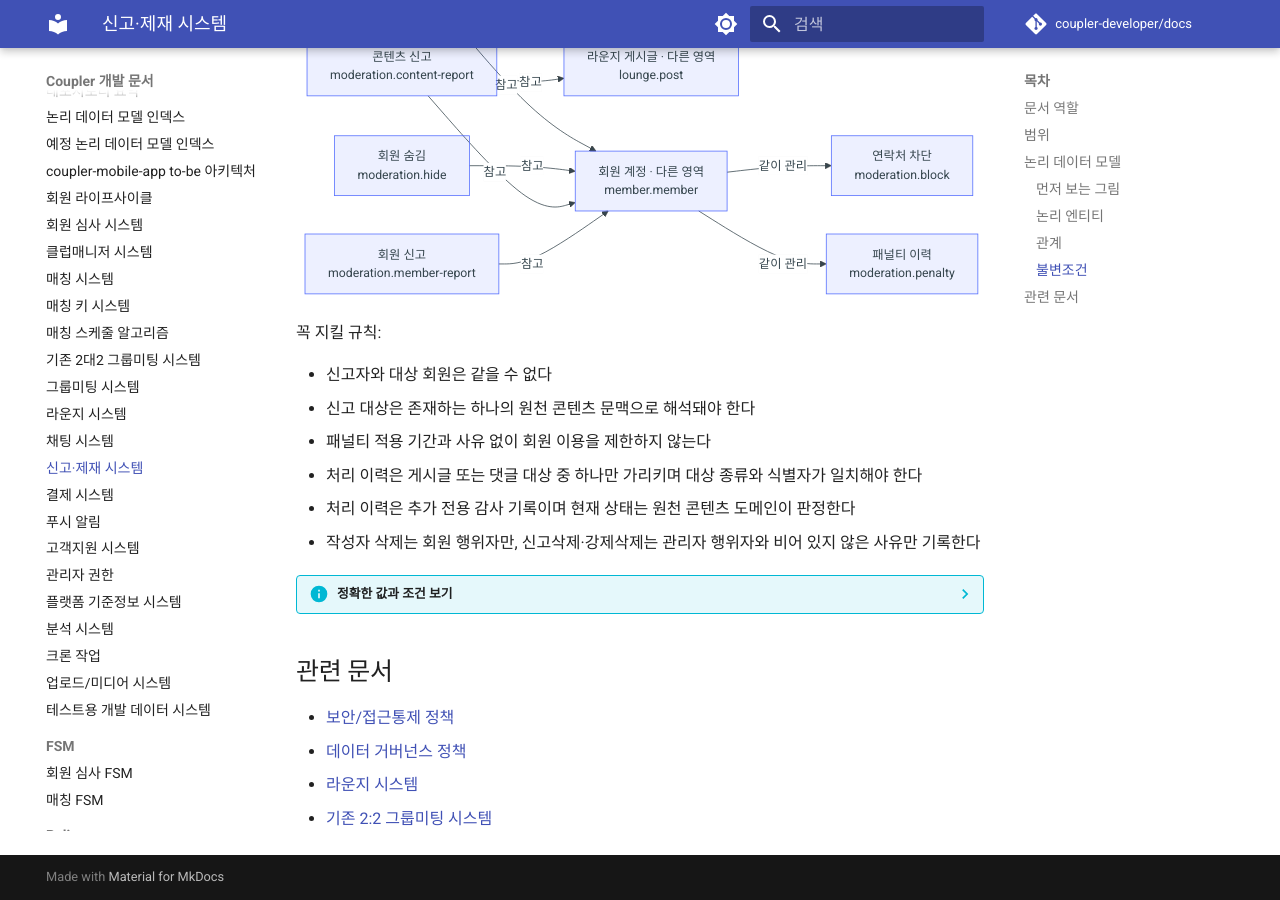
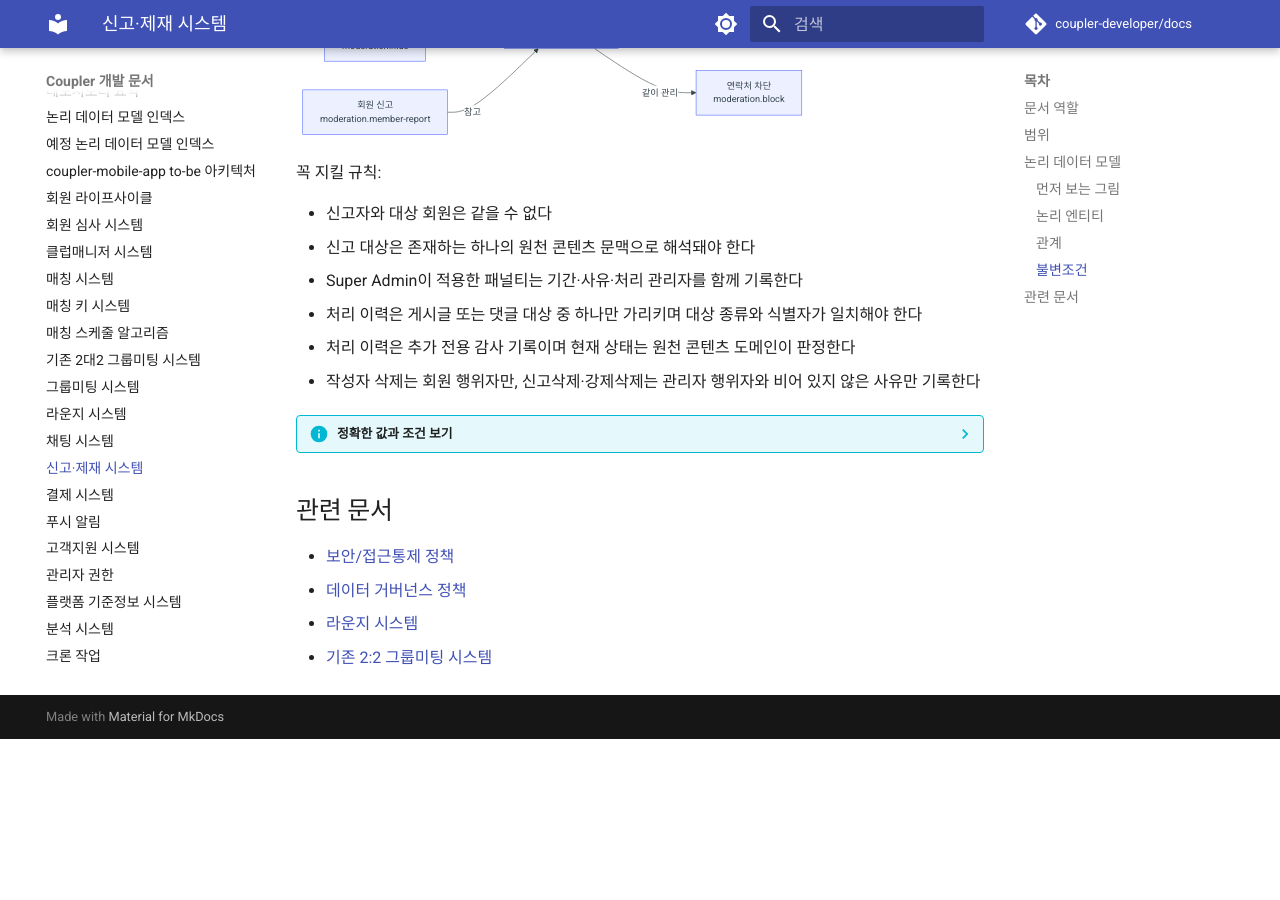
Before and after one commit to coupler-developer/docs, an MkDocs documentation site: the page built from content/architecture/moderation-system.md, in a window 1280 px wide and 900 px high, scrolled down 1202 px. Built offline with MkDocs 1.6.1 and Material for MkDocs 9.7.7, drawn with Linux system fonts in a browser that asks for light colours; comment, search, counter and statistics services are not loaded; after the commit the page ends 1941 px from its top, so only the background shows below that.

```diff
--- a/content/architecture/moderation-system.md
+++ b/content/architecture/moderation-system.md
@@ -47,6 +47,7 @@ flowchart LR
     entity_member_dot_member -->|"같이 관리"| entity_moderation_dot_block
     entity_moderation_dot_hide -->|"참고"| entity_member_dot_member
     entity_member_dot_member -->|"같이 관리"| entity_moderation_dot_penalty
+    entity_moderation_dot_penalty -->|"참고"| entity_admin_dash_access_dot_operator
     entity_moderation_dot_content_dash_action_dash_history -->|"참고"| entity_member_dot_member
     entity_moderation_dot_content_dash_action_dash_history -->|"참고"| entity_admin_dash_access_dot_operator
     entity_moderation_dot_content_dash_action_dash_history -->|"참고"| entity_lounge_dot_post
@@ -57,7 +58,7 @@ flowchart LR
 
 - 신고자와 대상 회원은 같을 수 없다
 - 신고 대상은 존재하는 하나의 원천 콘텐츠 문맥으로 해석돼야 한다
-- 패널티 적용 기간과 사유 없이 회원 이용을 제한하지 않는다
+- Super Admin이 적용한 패널티는 기간·사유·처리 관리자를 함께 기록한다
 - 처리 이력은 게시글 또는 댓글 대상 중 하나만 가리키며 대상 종류와 식별자가 일치해야 한다
 - 처리 이력은 추가 전용 감사 기록이며 현재 상태는 원천 콘텐츠 도메인이 판정한다
 - 작성자 삭제는 회원 행위자만, 신고삭제·강제삭제는 관리자 행위자와 비어 있지 않은 사유만 기록한다
@@ -74,7 +75,7 @@ flowchart LR
     | `moderation.content-report` | 콘텐츠 신고 | root | association | state | 신고자와 게시글·댓글·미팅 콘텐츠의 처리 상태 | 민감 | 원천 콘텐츠 삭제 후에도 처리 이력 보존 가능 |
     | `moderation.block` | 연락처 차단 | child | entity | state | 회원이 회피하려는 연락처 식별자 | 민감 | 회원 요청 또는 개인정보 정리 시 삭제 |
     | `moderation.hide` | 회원 숨김 | root | association | state | 회원별 작성자 노출 제외와 적용 문맥 | 내부 | 사용자가 해제하거나 원천 문맥 종료 시 정리 |
-    | `moderation.penalty` | 패널티 이력 | child | entity | ledger | 이용 제한 종류·기간·사유 | 민감 | 적용·해제 이력을 append-only로 보존 |
+    | `moderation.penalty` | 패널티 이력 | child | entity | ledger | 이용 제한 종류·기간·사유와 처리 관리자 | 민감 | 적용·해제 이력을 append-only로 보존 |
     | `moderation.content-action-history` | 콘텐츠 삭제 이력 | root | entity | history | 작성자·관리자의 삭제 대상, 행위자, 사유와 상태 전이 기록 | 민감 | 추가 전용으로 보존하고 원천 콘텐츠 삭제와 독립적으로 유지 |
 
     ### 관계
@@ -91,6 +92,7 @@ flowchart LR
     | `moderation.hide` | `viewer` | references | `member.member` | N:1 | 숨김 주체가 소유하며 대상에게 역관계를 강제하지 않음 |
     | `moderation.hide` | `hidden-member` | references | `member.member` | N:1 | 적용 문맥에서 숨김 대상 회원의 콘텐츠를 제외 |
     | `member.member` | `penalties` | owns | `moderation.penalty` | 1:N | 회원 상태와 별도로 기간성 제재 이력을 유지 |
+    | `moderation.penalty` | `operator-actor` | references | `admin-access.operator` | N:1 | 패널티 적용 행은 처리 관리자 식별자를 보존 |
     | `moderation.content-action-history` | `author-actor` | references | `member.member` | N:1 | 작성자 삭제 전이에서는 작성 회원 식별자를 보존 |
     | `moderation.content-action-history` | `operator-actor` | references | `admin-access.operator` | N:1 | 신고삭제·강제삭제 전이에서는 처리 관리자 식별자를 보존 |
     | `moderation.content-action-history` | `post-target` | references | `lounge.post` | N:1 | 게시글 처리 행은 게시글 대상 식별자를 기록하고 대상 삭제 뒤에도 이력을 유지 |
@@ -102,7 +104,7 @@ flowchart LR
     | --- | --- | --- | --- |
     | `MODERATION-INV-001` | `moderation.member-report` | 신고자와 대상 회원은 같을 수 없다 | [보안/접근통제 정책](../policy/security-access-control-policy.md) |
     | `MODERATION-INV-002` | `moderation.content-report` | 신고 대상은 존재하는 하나의 원천 콘텐츠 문맥으로 해석돼야 한다 | [논리 데이터 모델 정책](../policy/logical-data-model-policy.md) |
-    | `MODERATION-INV-003` | `moderation.penalty` | 패널티 적용 기간과 사유 없이 회원 이용을 제한하지 않는다 | [보안/접근통제 정책](../policy/security-access-control-policy.md) |
+    | `MODERATION-INV-003` | `moderation.penalty` | Super Admin이 적용한 패널티는 기간·사유·처리 관리자를 함께 기록한다 | [보안/접근통제 정책](../policy/security-access-control-policy.md) |
     | `MODERATION-INV-004` | `moderation.content-action-history` | 처리 이력은 게시글 또는 댓글 대상 중 하나만 가리키며 대상 종류와 식별자가 일치해야 한다 | [논리 데이터 모델 정책](../policy/logical-data-model-policy.md) |
     | `MODERATION-INV-005` | `moderation.content-action-history` | 처리 이력은 추가 전용 감사 기록이며 현재 상태는 원천 콘텐츠 도메인이 판정한다 | [라운지 시스템](lounge-system.md) |
     | `MODERATION-INV-006` | `moderation.content-action-history` | 작성자 삭제는 회원 행위자만, 신고삭제·강제삭제는 관리자 행위자와 비어 있지 않은 사유만 기록한다 | [라운지 시스템](lounge-system.md) |
```
Also changed, not shown: content/architecture/member-lifecycle.md (+8 -2 lines), content/technical-debt/technical-debt.md (+2 -2 lines), 1 other file.
